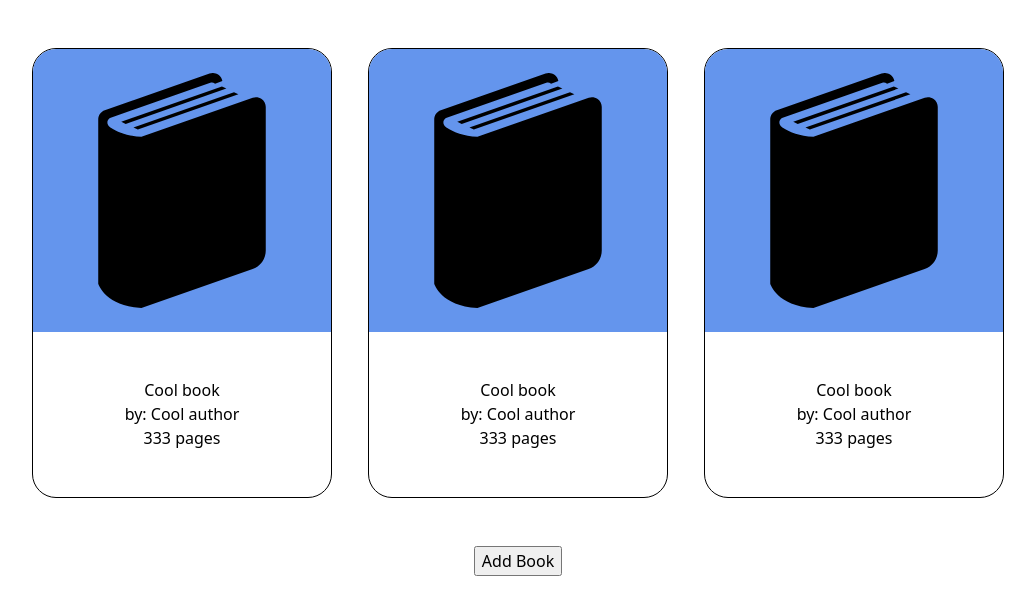
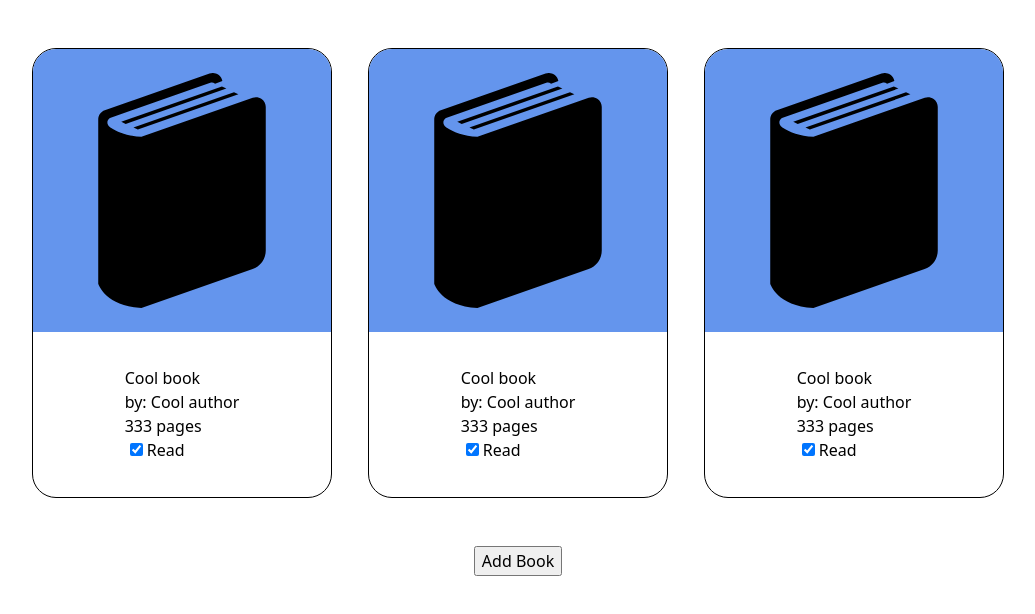
Before and after one commit to raziusyed/odin-library, a plain HTML site: page index.html in a window 1280 px wide. Shown: the whole page, without its empty margins (122-1157 px from the left). Drawn offline with Linux system fonts and the light colour scheme.

Commit message:
Add checkbox to cards

```diff
--- a/javascript.js
+++ b/javascript.js
@@ -36,6 +36,8 @@ library.forEach(book => {
     const titleP = document.createElement("p");
     const authorP = document.createElement("p");
     const pagesP = document.createElement("p");
+    const isRead = document.createElement("input");
+    const isReadLabel = document.createElement("label");
 
     image.setAttribute("src", "images/book.svg");
     imageContainer.classList.add("imageContainer");
@@ -50,8 +52,13 @@ library.forEach(book => {
     pagesP.textContent = pages + " pages";
     pagesP.classList.add("bookPages");
 
+    isRead.type = "checkbox";
+    isRead.checked = read;
+    isReadLabel.appendChild(isRead);
+    isReadLabel.appendChild(document.createTextNode(" Read"));
+
     textContainer.classList.add("textContainer");
-    textContainer.append(titleP, authorP, pagesP);
+    textContainer.append(titleP, authorP, pagesP, isReadLabel);
 
 
     bookDiv.append(imageContainer, textContainer);
@@ -75,8 +82,11 @@ const form = document.querySelector("form");
 form.addEventListener("submit", (e) => {
     e.preventDefault();
     const formData = new FormData(form);
-    const data = Object.fromEntries(formData.entries());
-    data.read = form.read.checked;
-    console.log(data);
+    const book = Object.fromEntries(formData.entries());
+    book.read = form.read.checked;
+
+    const { title, author, pages, read } = book
+
+    console.log(book);
     dialog.close();
 })
--- a/styles.css
+++ b/styles.css
@@ -93,9 +93,10 @@ body {
     flex: 1;
     display: flex;
     flex-direction: column;
-    align-items: center;
+    align-items: flex-start;
     justify-content: center;
     padding: 24px;
+    align-self: center;
 }
 
 dialog {
```
